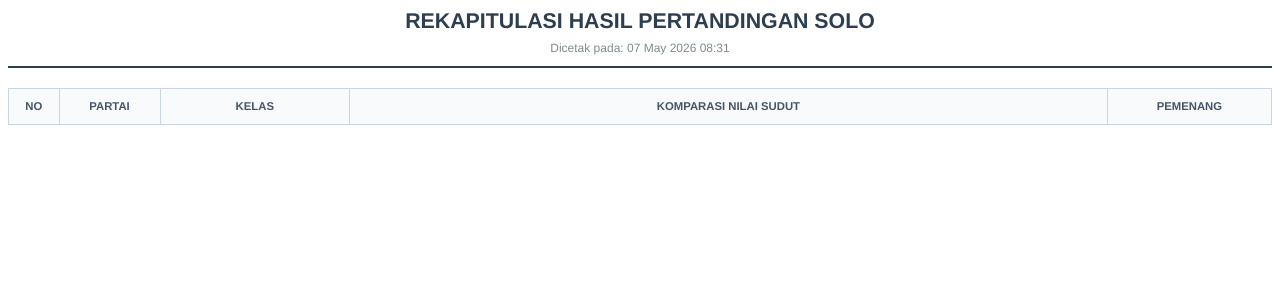
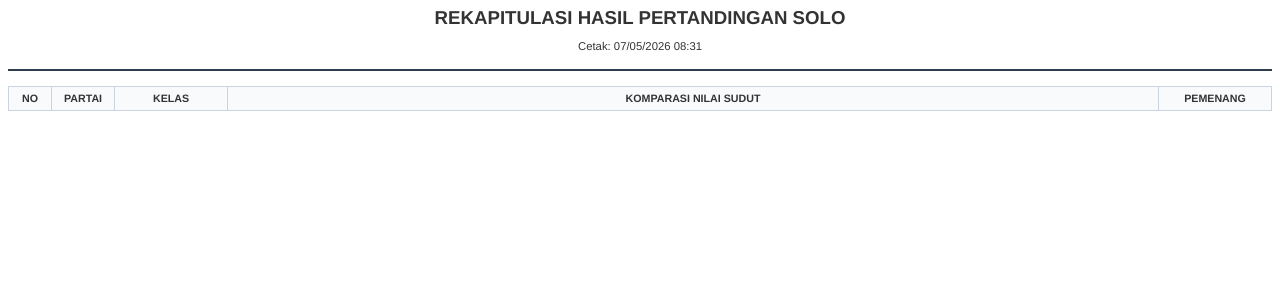
Before and after one commit to rianhz135/scoring-seni, a Laravel app: template resources/views/pages/hasil/solo/pdf.blade.php in a window 1280 px wide. Shown: the top 300 px of the page. Run offline with Laravel 12, Linux system fonts and the light colour scheme; the template is opened without the code that fills it, so the values that code supplies are empty.

Commit message:
add Hasil Solo PDF

```diff
--- a/resources/views/pages/hasil/solo/pdf.blade.php
+++ b/resources/views/pages/hasil/solo/pdf.blade.php
@@ -4,62 +4,48 @@
 <head>
     <title>Laporan Hasil Solo</title>
     <style>
-        /* Pengaturan Kertas & Font Utama */
         @page {
-            margin: 1.5cm;
+            margin: 1cm;
             size: a4 landscape;
         }
 
         body {
-            font-family: 'Helvetica', 'Arial', sans-serif;
-            font-size: 9pt;
+            font-family: 'Helvetica', sans-serif;
+            font-size: 8.5pt;
             color: #333;
-            line-height: 1.3;
+            line-height: 1.1;
         }
 
-        /* Header Laporan */
         .header {
             text-align: center;
-            margin-bottom: 20px;
-            padding-bottom: 10px;
+            margin-bottom: 15px;
             border-bottom: 2px solid #2c3e50;
+            padding-bottom: 5px;
         }
 
         .header h1 {
             margin: 0;
             text-transform: uppercase;
-            font-size: 16pt;
-            color: #2c3e50;
-            font-weight: bold;
+            font-size: 14pt;
         }
 
-        .header p {
-            margin: 5px 0 0 0;
-            font-size: 9pt;
-            color: #7f8c8d;
-        }
-
-        /* Tabel Utama */
         table.main-table {
             width: 100%;
             border-collapse: collapse;
-            margin-top: 10px;
         }
 
-        table.main-table>thead>tr>th {
+        table.main-table th {
             background-color: #f8fafc;
-            font-weight: bold;
-            text-align: center;
             border: 1px solid #cbd5e1;
-            padding: 10px 8px;
-            font-size: 8.5pt;
+            padding: 6px;
+            font-size: 8pt;
             text-transform: uppercase;
-            color: #475569;
         }
 
-        table.main-table>tbody>tr>td {
+        /* Mengecilkan padding td agar tinggi kolom menyusut */
+        table.main-table td {
             border: 1px solid #cbd5e1;
-            padding: 8px;
+            padding: 3px 5px;
             vertical-align: middle;
         }
 
@@ -176,17 +142,17 @@
 <body>
     <div class="header">
         <h1>Rekapitulasi Hasil Pertandingan Solo</h1>
-        <p>Dicetak pada: {{ date('d F Y H:i') }}</p>
+        <p>Cetak: {{ date('d/m/Y H:i') }}</p>
     </div>
 
     <table class="main-table">
         <thead>
             <tr>
-                <th style="width: 4%;">No</th>
-                <th style="width: 8%;">Partai</th>
-                <th style="width: 15%;">Kelas</th>
-                <th style="width: 60%;">Komparasi Nilai Sudut</th>
-                <th style="width: 13%;">Pemenang</th>
+                <th style="width: 30px;">No</th>
+                <th style="width: 50px;">Partai</th>
+                <th style="width: 100px;">Kelas</th>
+                <th>Komparasi Nilai Sudut</th>
+                <th style="width: 100px;">Pemenang</th>
             </tr>
         </thead>
         <tbody>
@@ -198,41 +164,41 @@
                     $merah =
                         $partai->detail_peserta->firstWhere('sudut', 'Merah') ??
                         $partai->detail_peserta->firstWhere('sudut', 'merah');
-
                     $isDisqBiru = ($biru->is_disqualifikasi ?? ($biru->is_disqulifikasi ?? 0)) == 1;
                     $isDisqMerah = ($merah->is_disqualifikasi ?? ($merah->is_disqulifikasi ?? 0)) == 1;
                 @endphp
                 <tr>
                     <td class="text-center">{{ $index + 1 }}</td>
-                    <td class="text-center font-bold" style="font-size: 11pt;">{{ $partai->no_partai }}</td>
-                    <td class="text-center" style="font-size: 8.5pt;">{{ $partai->kelas->label_kelas ?? '-' }}</td>
-
-                    {{-- KOLOM KOMPARASI --}}
+                    <td class="text-center font-bold">{{ $partai->no_partai }}</td>
+                    <td class="text-center">{{ $partai->kelas->label_kelas ?? '-' }}</td>
                     <td>
-                        {{-- BLOK BIRU --}}
+                        <table class="wrapper-komparasi">
+                            <tr>
+                                {{-- SUDUT BIRU --}}
+                                <td class="td-kiri">
                                     @if ($biru)
                                         <div class="box-sudut sudut-biru">
                                             <table class="inner-table">
                                                 <tr>
-                                        <td class="td-info">
-                                            <span class="nama text-biru {{ $isDisqBiru ? 'label-disq' : '' }}">
-                                                {{ $biru->peserta->nama ?? ($biru->peserta->nama_peserta ?? $biru->peserta->nama_lengkap) }}
+                                                    <td>
+                                                        <span class="nama text-biru">
+                                                            {{-- Mencari nama di berbagai kemungkinan kolom --}}
+                                                            {{ $biru->peserta->nama ?? ($biru->peserta->nama_peserta ?? ($biru->peserta->nama_lengkap ?? 'Tanpa Nama')) }}
                                                         </span>
-                                            <span class="kontingen">({{ $biru->peserta->kontingen }})</span>
-
+                                                        <span
+                                                            class="kontingen">({{ $biru->peserta->kontingen ?? '-' }})</span>
                                                         @if ($isDisqBiru)
-                                                <span class="badge-disq">DISKUALIFIKASI</span>
+                                                            <span class="badge-disq">DISQ</span>
                                                         @else
                                                             <div class="stats">
-                                                    MED: <b>{{ number_format($biru->nilai_median, 3) }}</b> |
-                                                    DEV: <b>{{ $biru->nilai_deviasi }}</b> |
-                                                    HUK: <b>{{ number_format($biru->hukuman_ketua, 2) }}</b>
+                                                                M: {{ number_format($biru->nilai_median, 2) }} |
+                                                                D: {{ $biru->nilai_deviasi }} |
+                                                                H: {{ number_format($biru->hukuman_ketua, 1) }}
                                                             </div>
                                                         @endif
                                                     </td>
-                                        <td class="td-total">
+                                                    <td style="text-align: right; width: 45px; vertical-align: middle;">
                                                         @if (!$isDisqBiru)
-                                                <span class="name-total text-merah">Total Nilai</span><br>
                                                             <span
                                                                 class="total-nilai text-biru">{{ number_format($biru->total_nilai, 3) }}</span>
                                                         @endif
@@ -241,31 +207,33 @@
                                             </table>
                                         </div>
                                     @endif
+                                </td>
 
-                        {{-- BLOK MERAH --}}
+                                {{-- SUDUT MERAH --}}
+                                <td class="td-kanan">
                                     @if ($merah)
                                         <div class="box-sudut sudut-merah">
                                             <table class="inner-table">
                                                 <tr>
-                                        <td class="td-info">
-                                            <span class="nama text-merah {{ $isDisqMerah ? 'label-disq' : '' }}">
-                                                {{ $merah->peserta->nama ?? ($merah->peserta->nama_peserta ?? $merah->peserta->nama_lengkap) }}
+                                                    <td>
+                                                        <span class="nama text-merah">
+                                                            {{-- Mencari nama di berbagai kemungkinan kolom --}}
+                                                            {{ $merah->peserta->nama ?? ($merah->peserta->nama_peserta ?? ($merah->peserta->nama_lengkap ?? 'Tanpa Nama')) }}
                                                         </span>
-                                            <span class="kontingen">({{ $merah->peserta->kontingen }})</span>
-
+                                                        <span
+                                                            class="kontingen">({{ $merah->peserta->kontingen ?? '-' }})</span>
                                                         @if ($isDisqMerah)
-                                                <span class="badge-disq">DISKUALIFIKASI</span>
+                                                            <span class="badge-disq">DISQ</span>
                                                         @else
                                                             <div class="stats">
-                                                    MED: <b>{{ number_format($merah->nilai_median, 3) }}</b> |
-                                                    DEV: <b>{{ $merah->nilai_deviasi }}</b> |
-                                                    HUK: <b>{{ number_format($merah->hukuman_ketua, 2) }}</b>
+                                                                M: {{ number_format($merah->nilai_median, 2) }} |
+                                                                D: {{ $merah->nilai_deviasi }} |
+                                                                H: {{ number_format($merah->hukuman_ketua, 1) }}
                                                             </div>
                                                         @endif
                                                     </td>
-                                        <td class="td-total">
+                                                    <td style="text-align: right; width: 45px; vertical-align: middle;">
                                                         @if (!$isDisqMerah)
-                                                <span class="name-total text-merah">Total Nilai</span><br>
                                                             <span
                                                                 class="total-nilai text-merah">{{ number_format($merah->total_nilai, 3) }}</span>
                                                         @endif
```
Also changed, not shown: other parts of resources/views/pages/hasil/solo/pdf.blade.php (+33 -54 lines). Lines whose indentation alone changed are shown as unchanged.
